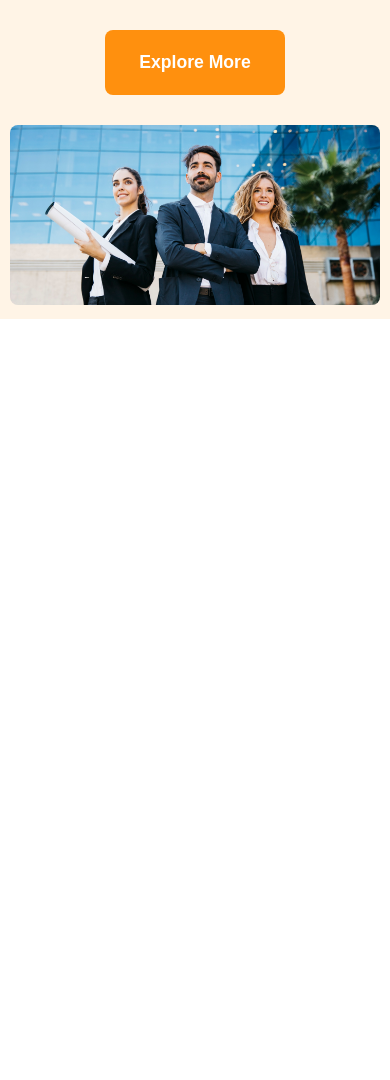
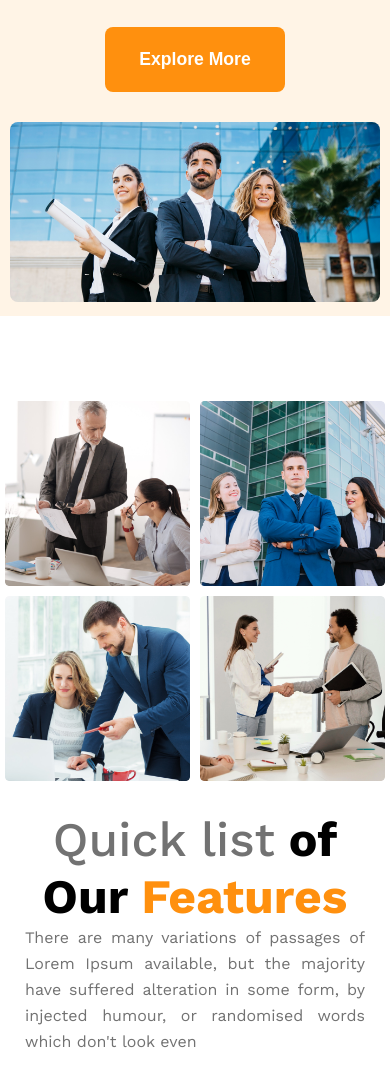
Before and after one commit to ashqrRhmn101/G3-Architects-Website, a plain HTML site: page index.html in a window 390 px wide. Shown: the part 431-1511 px from the top of the page. Before the commit the page ends 844 px from the top, so only its background shows below. Drawn offline with nearby package versions, Linux system fonts and the light colour scheme.

Commit message:
Add features-section , features-section style & Media Queries

```diff
--- a/css/style.css
+++ b/css/style.css
@@ -34,6 +34,9 @@ li, a{
 .dark3-color{
     color: #727272;
 }
+.primary-color{
+    color: #FF900E;;
+}
 .btn-primary{
     background-color: #FF900E;
     color: #ffff;
@@ -54,11 +57,13 @@ li, a{
 
 /* Header navbar style */
 
+header{
+    margin-bottom: 80px;
+    /* padding-bottom: 10px; */
+}
 .navbar, .banner{
     max-width: 1440px;
     margin: 0 auto;
-    /* padding: 20px;
-     */
 }
 .brand{
     font-size: 2.5rem;
@@ -74,8 +79,11 @@ li, a{
 /* Header Banner Style */
 .banner{
     text-align: center;
+    margin-top: 150px;
+}
+.banner-container{
     max-width: 860px;
-    margin-top: 150px;
+    margin: 0 auto;
 }
 .banner-title{
     font-size: 4rem;
@@ -83,25 +91,56 @@ li, a{
 }
 .banner-description{
     margin-top: 20px;
+    margin-bottom: 30px;
     font-size: 1.2rem;
-}
-.btn{
-    margin-top: 33px;
 }
 
 /* Banner Image */
+.banner-img{
+    margin-top: 30px;
+}
 .banner-img img{
+    width: 100%;
+    border-radius: 8px;
+    margin: 0 auto;
+}
+
+/* features-section style */
+
+.features-section{
+    max-width: 1440px;
+    margin: 0 auto;
+}
+.features-section-img{
+    display: grid;
+    grid-template-columns: repeat(2, 1fr);
+}
+.features-section-img img{
     max-width: 100%;
     border-radius: 8px;
-    margin-top: 30px;
+    padding: 5px;
+    margin: 0 auto;
 }
+.features-section-list{
+    max-width: 537px;
+    font-size: 2rem;
+}
+.span{
+    font-weight: 500;
+}
+
+.features-section-description{
+    font-size: 1rem;
+    line-height: 26px;
+}
+
 
 
 
 /* Media Queries  */
 /* Mobile Devices */
 @media screen and (max-width: 576px){
-    .navbar, .nav-links{
+    .navbar, .nav-links, .features-section{
         flex-direction: column;
     }
     .nav-links{
@@ -117,5 +156,11 @@ li, a{
     .banner-description{
     font-size: 1rem;
 }
-
+    .features-section-list{
+        padding: 25px;
+        text-align: center;
+    }
+    .features-section-description{
+        text-align: justify;
+    }
 }
--- a/index.html
+++ b/index.html
@@ -34,7 +34,18 @@
 
      <!-- Main Start -->
       <main>
-
+        <section class="features-section display-flex">
+            <div class="features-section-img display-flex">
+                <img src="images/team1.png" alt="It's a Team">
+                <img src="images/team2.png" alt="It's a Team">
+                <img src="images/team3.png" alt="It's a Team">
+                <img src="images/team4.png" alt="It's a Team">
+            </div>
+            <div class="features-section-list">
+                <h1 class="features-section-title"><span class="dark3-color span">Quick list</span> of Our <span class="primary-color">Features</span></h1>
+                <p class="features-section-description dark3-color">There are many variations of passages of Lorem Ipsum available, but the majority have suffered alteration in some form, by injected humour, or randomised words which don't look even</p>
+            </div>
+        </section>
       </main>
 
       <!-- Footer Start -->
```
